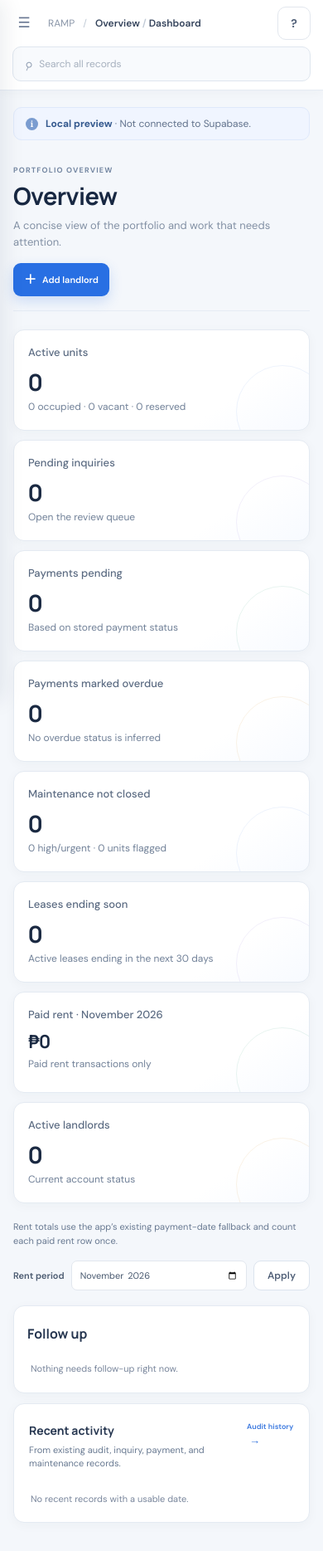
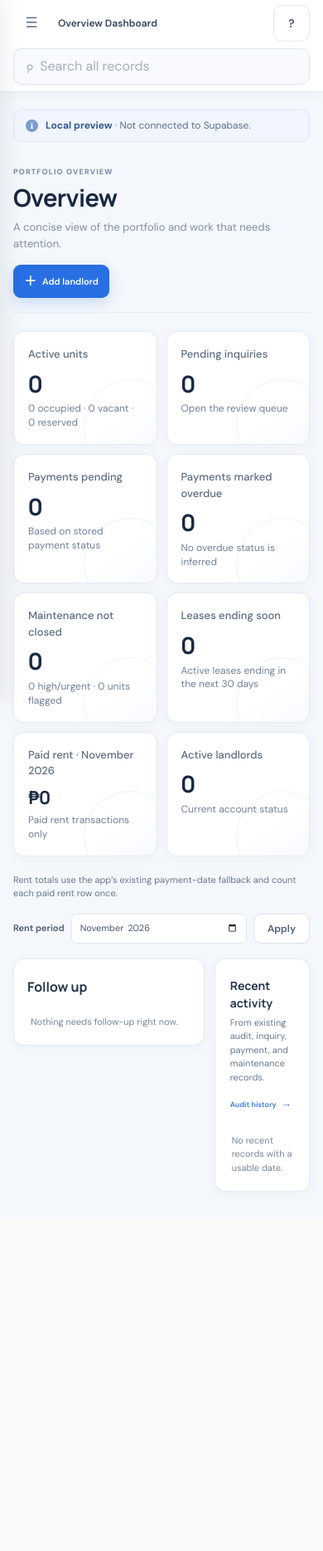
Before and after one commit to NicoleAndrea1010/rampadmin, a Flask app: page / in a window 390 px wide. Shown: the whole page at 83% size. After the commit the page ends 1436 px from the top, so only its background shows below. Run offline with Flask 3, Linux system fonts and the light colour scheme; data comes from the database, SQL or seed files in the repository; data that the repository does not hold is empty.

Commit message:
Align admin layout with responsive UI system
Co-authored-by: Copilot <223556219+Copilot@users.noreply.github.com>

```diff
--- a/static/polish.css
+++ b/static/polish.css
@@ -287,13 +287,16 @@ form[aria-busy="true"] { cursor: progress; }
   padding: 4px 0 22px;
   border-bottom: 1px solid #e6ecf4;
 }
-.dashboard-heading h1::before {
+.dashboard-kicker {
   margin-bottom: 7px;
   display: block;
   color: #7487a2;
-  content: "PORTFOLIO OVERVIEW";
   font: 700 10px "DM Sans", sans-serif;
   letter-spacing: .13em;
+  text-transform: uppercase;
+}
+.dashboard-heading h1::before {
+  content: none;
 }
 .dashboard-heading .page-subtitle { max-width: 560px; }
 .dashboard-heading > .button { box-shadow: 0 6px 16px rgba(40, 111, 227, .2); }
@@ -353,7 +356,7 @@ form[aria-busy="true"] { cursor: progress; }
     align-items: flex-start;
     padding-bottom: 17px;
   }
-  .dashboard-heading h1::before { font-size: 9px; }
+  .dashboard-kicker { font-size: 9px; }
   .dashboard-heading .button { align-self: flex-end; }
   .dashboard-stats { gap: 11px; }
   .dashboard-stats .stat-card {
@@ -716,3 +719,61 @@ select:focus-visible, textarea:focus-visible, summary:focus-visible {
   .detail-grid { grid-template-columns: 1fr; gap: 12px; }
   .detail-related { grid-template-columns: 1fr; }
 }
+
+.sidebar { width: 240px; }
+.main { width: calc(100% - 240px); margin-left: 240px; }
+.page-loading { inset: 0 0 0 240px; }
+.topbar { height: 56px; padding-right: 24px; padding-left: 24px; }
+.page-content { max-width: 1440px; padding: 24px; }
+.dashboard-lower-grid { grid-template-columns: minmax(0, 2fr) minmax(0, 1fr); }
+.detail-related { position: sticky; top: 72px; }
+.data-table td { font-variant-numeric: tabular-nums; }
+.data-table td[data-numeric="true"] { text-align: right; }
+a:focus-visible, button:focus-visible, input:focus-visible,
+select:focus-visible, textarea:focus-visible, summary:focus-visible {
+  outline-width: 2px;
+  outline-offset: 2px;
+}
+
+@media (max-width: 1200px) {
+  .sidebar { width: 240px; }
+  .main { width: calc(100% - 240px); margin-left: 240px; }
+  .page-loading { inset: 0 0 0 240px; }
+}
+
+@media (max-width: 760px) {
+  .sidebar { width: min(280px, calc(100vw - 56px)); }
+  .main { width: 100%; margin-left: 0; }
+  .page-loading { inset: 0; }
+  .topbar {
+    height: auto;
+    min-height: 56px;
+    padding: 6px 16px 8px;
+  }
+  .menu-button { width: 44px; height: 44px; flex-basis: 44px; margin-left: 0; }
+  .breadcrumbs { min-height: 44px; }
+  .breadcrumbs > span { display: none; }
+  .breadcrumbs .crumb-separator { display: none; }
+  .help-control > summary { width: 44px; height: 44px; }
+  .page-content { padding: 20px 16px 32px; }
+  .stats-grid { grid-template-columns: repeat(2, minmax(0, 1fr)); }
+  .dashboard-stats { grid-template-columns: repeat(2, minmax(0, 1fr)); }
+  .detail-related { position: static; }
+  .button { min-height: 44px; }
+  .global-search, .table-search { height: 44px; }
+  .filter-select select, .filter-select input[type="month"] { height: 44px; }
+  .filter-button, .form-actions .button, .records-pagination .button { min-height: 44px; }
+  .row-actions { gap: 8px; }
+  .row-actions .table-action { min-height: 44px; }
+  .data-table td[data-numeric="true"]::before { text-align: left; }
+  .form-field input, .form-field select, .form-field textarea,
+  .global-search input, .table-search input { font-size: 16px; }
+}
+
+@media (max-width: 900px) {
+  .detail-related { position: static; }
+}
+
+@media (max-width: 560px) {
+  .activity-summary .panel-header { flex-wrap: wrap; }
+}
--- a/static/sw.js
+++ b/static/sw.js
@@ -1,8 +1,8 @@
-const CACHE_NAME = "ramp-admin-shell-v7";
+const CACHE_NAME = "ramp-admin-shell-v8";
 const SHELL_FILES = [
   "/static/app.js?v=7",
-  "/static/style.css?v=7",
-  "/static/polish.css?v=7",
+  "/static/style.css?v=8",
+  "/static/polish.css?v=8",
   "/static/favicon.svg",
   "/static/offline.html",
 ];
--- a/templates/base.html
+++ b/templates/base.html
@@ -9,8 +9,8 @@
   <link rel="preconnect" href="https://fonts.googleapis.com">
   <link rel="preconnect" href="https://fonts.gstatic.com" crossorigin>
   <link href="https://fonts.googleapis.com/css2?family=DM+Sans:wght@400;500;600;700&family=Manrope:wght@400;500;600;700;800&display=swap" rel="stylesheet">
-  <link rel="stylesheet" href="{{ url_for('static', filename='style.css') }}?v=7">
-  <link rel="stylesheet" href="{{ url_for('static', filename='polish.css') }}?v=7">
+  <link rel="stylesheet" href="{{ url_for('static', filename='style.css') }}?v=8">
+  <link rel="stylesheet" href="{{ url_for('static', filename='polish.css') }}?v=8">
 </head>
 <body data-offline-scope="{{ current_user.uid if current_user else 'preview' }}">
   <div class="app-shell">
--- a/templates/dashboard.html
+++ b/templates/dashboard.html
@@ -4,6 +4,7 @@
 {% block content %}
 <div class="page-heading dashboard-heading">
   <div>
+    <span class="dashboard-kicker" aria-hidden="true">Portfolio overview</span>
     <h1>Overview</h1>
     <p class="page-subtitle">A concise view of the portfolio and work that needs attention.</p>
   </div>
--- a/templates/records.html
+++ b/templates/records.html
@@ -46,7 +46,7 @@
       {% for row in rows %}
         <tr data-record-id="{{ row.id }}">
           {% for key, label in config.columns %}
-            <td data-field="{{ key }}" data-label="{{ label }}">
+            <td data-field="{{ key }}" data-label="{{ label }}"{% if key in ['rent', 'monthly_rent', 'amount', 'balance'] %} data-numeric="true"{% endif %}>
               {% if key == 'status' %}
                 <span class="status-pill status-{{ row[key]|lower|replace(' ', '-') }}">{{ row[key] }}</span>
               {% elif key == 'name' and section == 'landlords' %}
```
